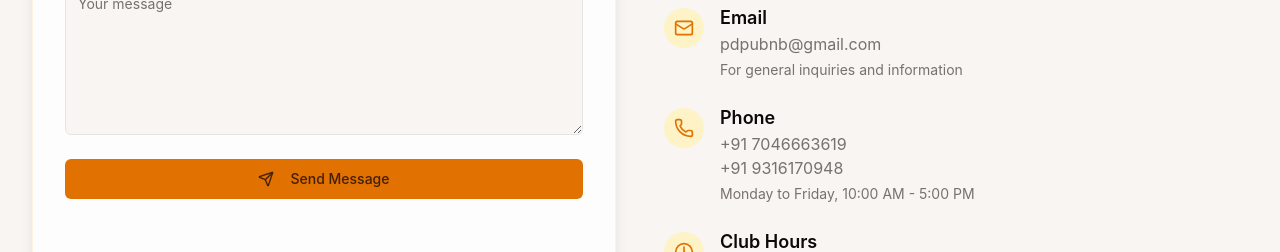
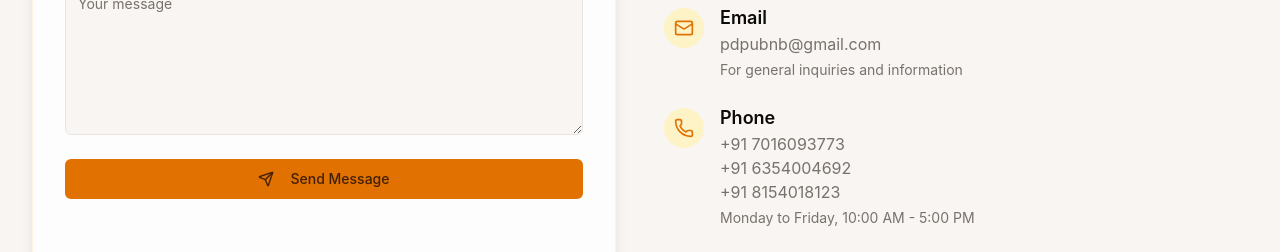
Before and after one commit to Bulls-Bears-PDEU/bnb-website, a Next.js app: page /contact in a window 1280 px wide. Shown: the part 1040-1292 px from the top of the page. Built offline with nearby package versions, Linux system fonts and the light colour scheme.

Commit message:
Update contact-info.tsx

```diff
--- a/components/contact/contact-info.tsx
+++ b/components/contact/contact-info.tsx
@@ -61,12 +61,16 @@ const ContactInfo: React.FC = () => {
           <div>
             <h3 className="text-lg font-semibold">Phone</h3>
             <p className="text-muted-foreground">
-            <a href="tel:+919876543210" className="hover:text-primary transition-colors">
-                +91 7046663619
+              <a href="tel:+917016093773" className="hover:text-primary transition-colors">
+                +91 7016093773
               </a>
               <br />
-              <a href="tel:+919876543210" className="hover:text-primary transition-colors">
-                +91 9316170948
+              <a href="tel:+916354004692" className="hover:text-primary transition-colors">
+                +91 6354004692
+              </a>
+              <br />
+              <a href="tel:+918154018123" className="hover:text-primary transition-colors">
+                +91 8154018123
               </a>
             </p>
             <p className="text-sm text-muted-foreground mt-1">Monday to Friday, 10:00 AM - 5:00 PM</p>
```
